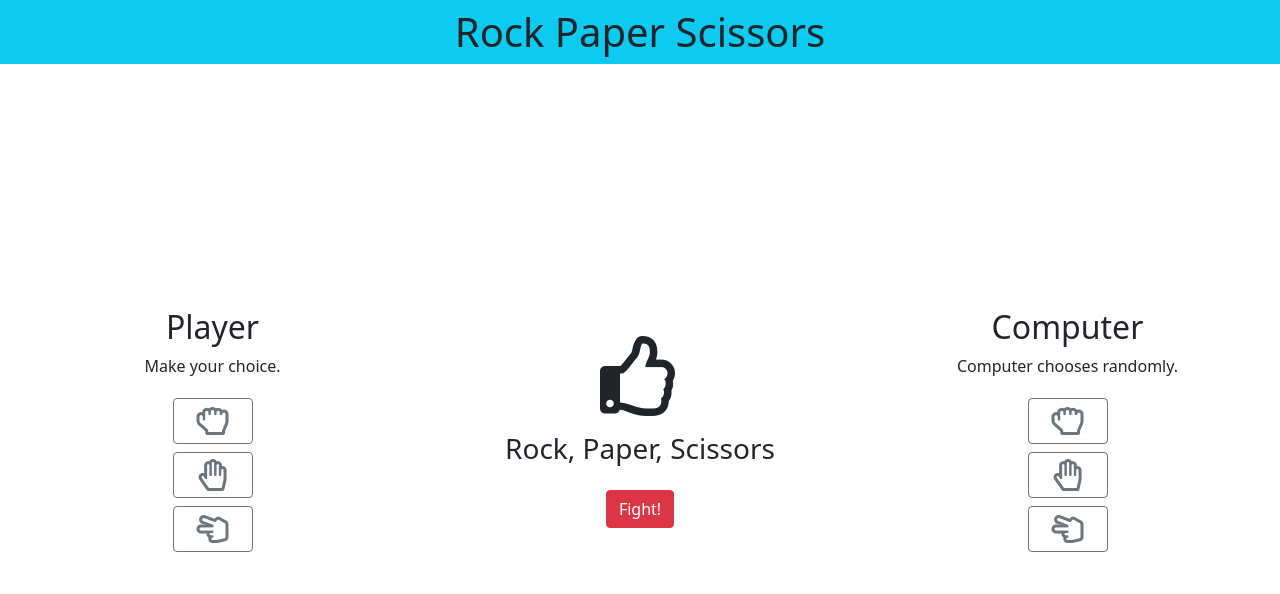
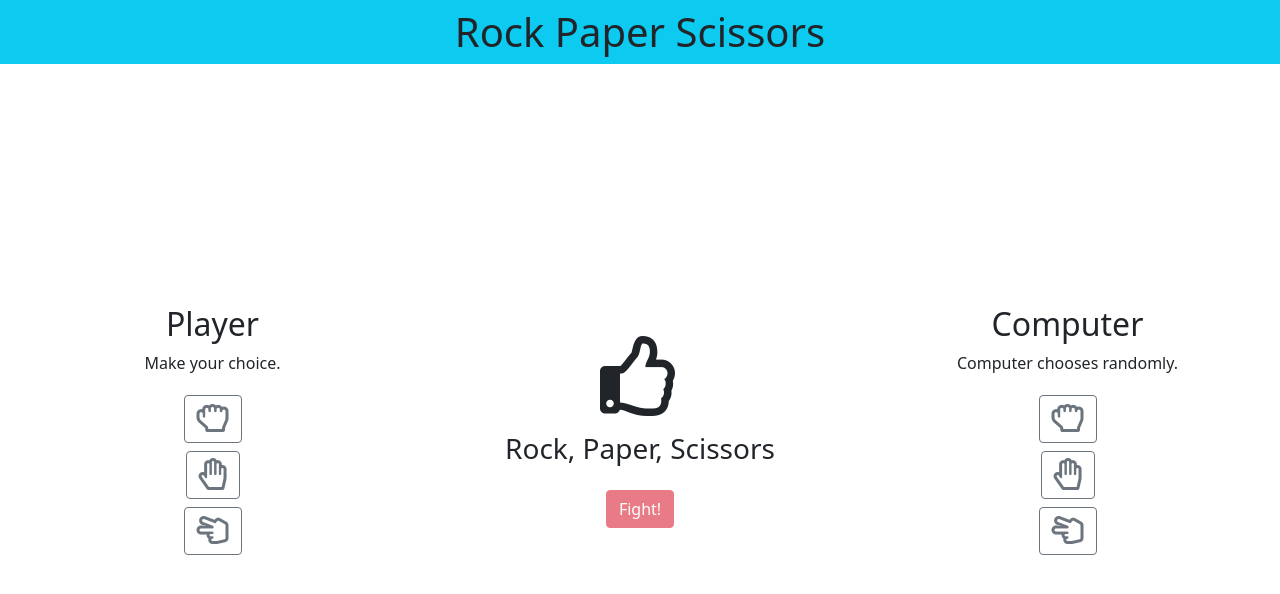
Before and after one commit to mppatterson84/rock-paper-scissors, a plain HTML site: page index.html in a window 1280 px wide. Drawn offline with Linux system fonts and the light colour scheme.

Commit message:
add buttons

```diff
--- a/index.html
+++ b/index.html
@@ -23,9 +23,9 @@
                 <aside class="col-md-3 d-flex flex-column align-items-center justify-content-center">
                     <h2>Player</h2>
                     <p class="choice-display">Make your choice.</p>
-                    <i class="player-choice-btn m-1 btn btn-outline-secondary far fa-hand-rock fa-2x"></i>
-                    <i class="player-choice-btn m-1 btn btn-outline-secondary far fa-hand-paper fa-2x"></i>
-                    <i class="player-choice-btn m-1 btn btn-outline-secondary far fa-hand-scissors fa-2x"></i>
+                    <button class="player-choice-btn m-1 btn btn-outline-secondary"><i class="far fa-hand-rock fa-2x"></i></button>
+                    <button class="player-choice-btn m-1 btn btn-outline-secondary"><i class="far fa-hand-paper fa-2x"></i></button>
+                    <button class="player-choice-btn m-1 btn btn-outline-secondary"><i class="far fa-hand-scissors fa-2x"></i></button>
                 </aside>
                 <main
                     class="
@@ -40,15 +40,15 @@
                     <i hidden class="far fa-thumbs-up fa-5x p-3 animate__animated result-icon"></i>
                     <i hidden class="far fa-thumbs-up fa-5x p-3 animate__animated result-icon"></i>
                     <h3 class="choice-display">Rock, Paper, Scissors</h3>
-                    <button id="fight" class="btn btn-danger m-3">Fight!</button>
+                    <button disabled id="fight" class="btn btn-danger m-3">Fight!</button>
                 </div>
                 </main>
                 <aside class="col-md-3 d-flex flex-column align-items-center justify-content-center">
                     <h2>Computer</h2>
                     <p class="choice-display">Computer chooses randomly.</p>
-                    <i class="m-1 btn btn-outline-secondary far fa-hand-rock fa-2x"></i>
-                    <i class="m-1 btn btn-outline-secondary far fa-hand-paper fa-2x"></i>
-                    <i class="m-1 btn btn-outline-secondary far fa-hand-scissors fa-2x"></i>
+                    <button class="m-1 btn btn-outline-secondary"><i class="far fa-hand-rock fa-2x"></i></button>
+                    <button class="m-1 btn btn-outline-secondary"><i class="far fa-hand-paper fa-2x"></i></button>
+                    <button class="m-1 btn btn-outline-secondary"><i class="far fa-hand-scissors fa-2x"></i></button>
                 </aside>
             </div>
         </div>
```
